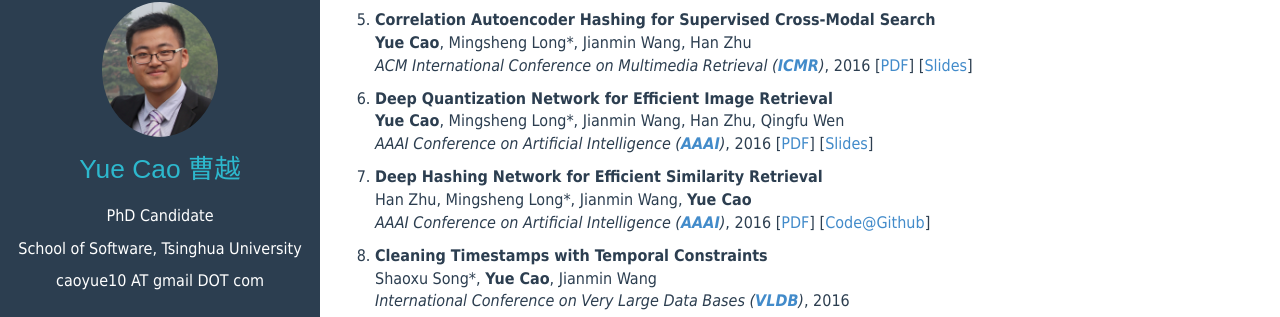
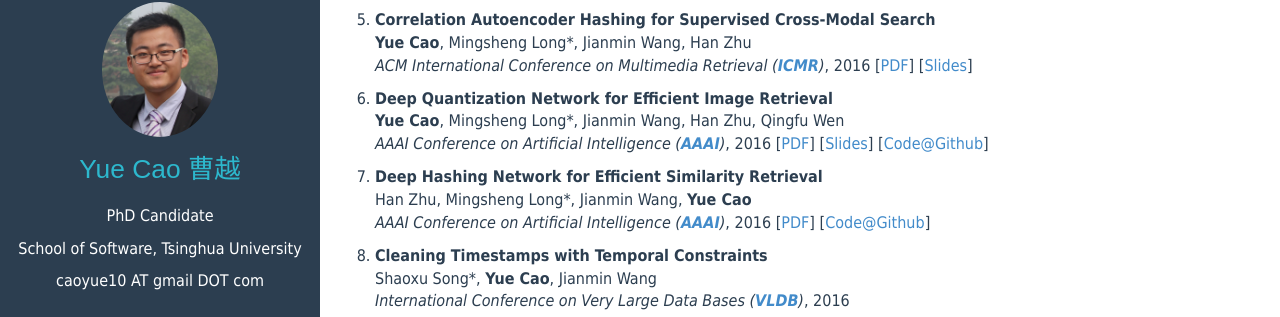
Before and after one commit to caoyue10/caoyue10.github.io, a Jekyll site: the page built from index.html, in a window 1280 px wide and 900 px high, scrolled down 802 px. Shown: the part 126-443 px from the top of the window. Built offline with Jekyll 4.4.1, drawn with Linux system fonts in a browser that asks for light colours; the list of posts is cut into pages by our own code.

Commit message:
code of dqn added

```diff
--- a/index.html
+++ b/index.html
@@ -137,7 +137,7 @@ tagline:
             <strong>Yue Cao</strong>, Mingsheng Long*, Jianmin Wang, Han Zhu, Qingfu Wen
             <br>
             <em>AAAI Conference on Artificial Intelligence (<a href="http://www.aaai.org/Conferences/AAAI/aaai16.php"><strong>AAAI</strong></a>)</em>, 2016
-            [<a href="doc/deep-quantization-networks-dqn-aaai16.pdf">PDF</a>] [<a href="doc/deep-quantization-networks-dqn-slides-aaai16.pdf">Slides</a>]
+            [<a href="doc/deep-quantization-networks-dqn-aaai16.pdf">PDF</a>] [<a href="doc/deep-quantization-networks-dqn-slides-aaai16.pdf">Slides</a>] [<a href="https://github.com/caoyue10/cvpr17-dvsq/tree/aaai16-dqn">Code@Github</a>]
         </p></li>
         <li><p>
             <strong>Deep Hashing Network for Efficient Similarity Retrieval</strong>
```
